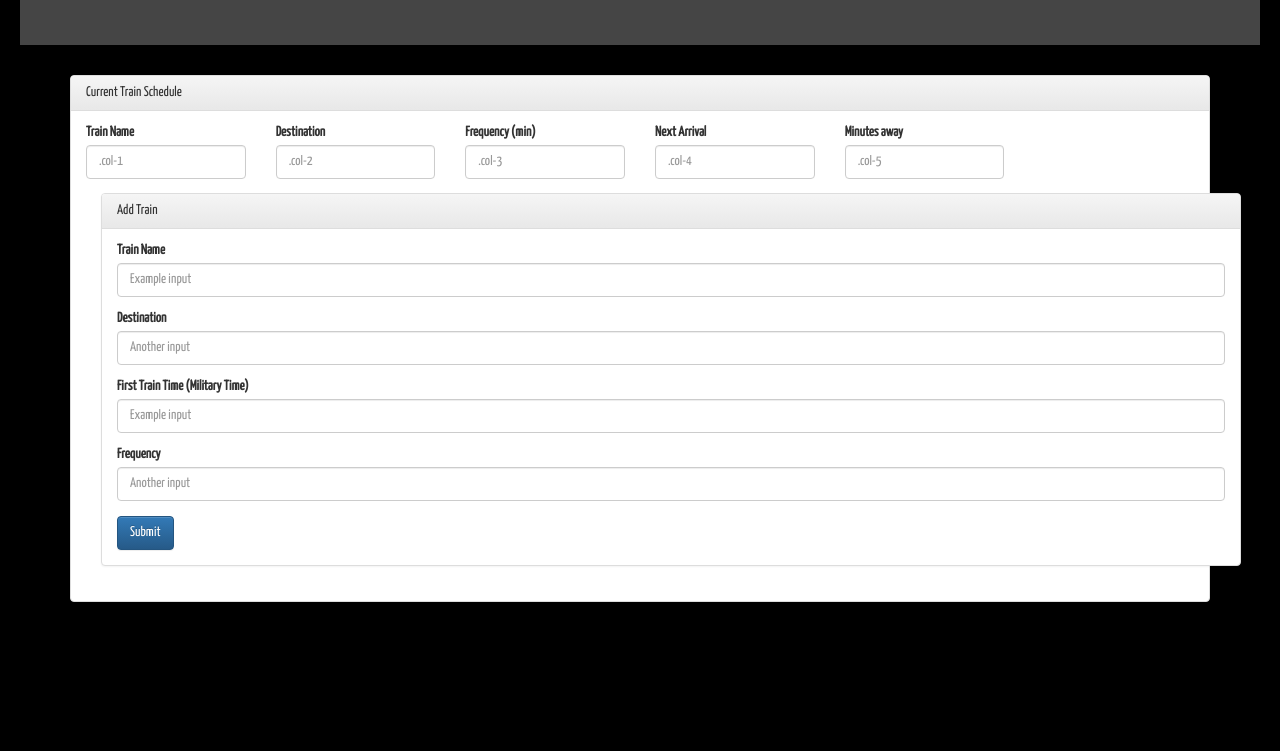
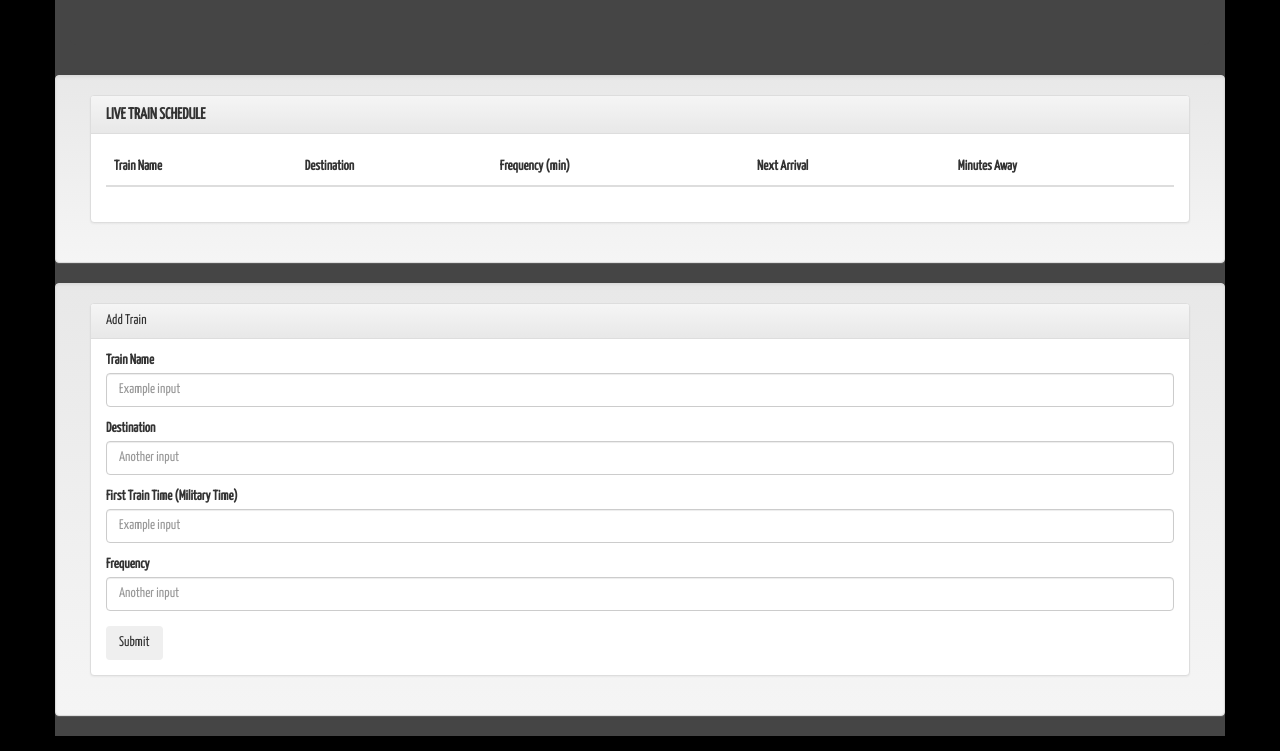
Before and after one commit to jasonjoachim/train_scheduler, a plain HTML site: page index.html in a window 1280 px wide. Shown: the part 215-966 px from the top of the page. Before the commit the page ends 857 px from the top, so only its background shows below. Drawn offline with nearby package versions, Linux system fonts and the light colour scheme.

Commit message:
layout formatting fixed

```diff
--- a/css/style.css
+++ b/css/style.css
@@ -12,7 +12,7 @@ body{
     background-color: #454545;
 
 }
-.panel-heading{
+.container{
 background-color: #454545;
 
 
--- a/index.html
+++ b/index.html
@@ -28,45 +28,53 @@
     <title>Document</title>
 </head>
 <body>
+    <div class="container">
+
     <div class="jumbotron jumbotron-fluid">
-        <div class="container">
+    <!-- <div class="container"> -->
             <h1 class="display-3"> <i class="fa fa-newspaper-o" aria-hidden="true"></i> Train Schedule</h1>
             <p class="lead">Riding the Rails</p>
+        <!-- </div> -->
+    </div>
+    <!-- <div class="container"> -->
+
+    <!-- This is the panel to contain the train schedule.  -->
+    <div class="row well">
+    <div class="col-xs-12">
+        <div class="panel panel-default param">
+        <div class="panel-heading">
+            <h3 class="panel-title"><strong>LIVE TRAIN SCHEDULE</strong></h3>
+        </div>
+        <div class="panel-body">
+            <table class="table table-hover" id="live-schedule">
+            <thead>
+                <tr>
+                <th>Train Name</th>
+                <th>Destination</th>
+                <th>Frequency (min)</th>
+                <th>Next Arrival</th>
+                <th>Minutes Away</th>
+                </tr>
+            </thead>
+            <tbody> <!-- I believe that the #live-schedule > tbody language in JS may be messing this up.-->
+            <!-- This table body is empty because we will
+            populate it from the javascript/firebase. -->
+            </tbody>
+            </table>
         </div>
         </div>
-    <div class="container">
+    </div>
+    </div>
 
-        <div class="panel panel-default param">
-            <div class="panel-heading">Current Train Schedule</div>
-        <div class="panel-body">
 
-            <div class="row">
-            <div class="col-xs-2" >
-                <label for="forminput1">Train Name</label>
-                <input type="text" class="form-control" placeholder=".col-1">
-            </div>
-            <div class="col-xs-2" >
-                <label for="forminput2">Destination</label>
-                <input type="text" class="form-control" placeholder=".col-2">
-            </div>
-            <div class="col-xs-2" >
-                <label for="forminput3">Frequency (min)</label>
-                <input type="text" class="form-control" placeholder=".col-3">
-            </div>
-            <div class="col-xs-2" >
-                <label for="forminput4">Next Arrival</label>
-                <input type="text" class="form-control" placeholder=".col-4">
-            </div>
-            <div class="col-xs-2" >
-                <label for="forminput5">Minutes away</label>
-                <input type="number" class="form-control" placeholder=".col-5">
-            </div>
-    </div><br>
-
-    <div class="container">
+    <!-- <div class="container"> -->
+    <div class="row well">
+    <div class="col-xs-12">
         <div class="panel panel-default param">
         <div class="panel-heading">Add Train</div>
         <div class="panel-body">
+            <!-- <div class="row"> -->
+
             <form>
                 <div class="form-group">
                     <label for="formGroupExampleInput">Train Name</label>
@@ -84,9 +92,11 @@
                     <label for="formGroupExampleInput2">Frequency</label>
                     <input type="text" class="form-control" id="frequency"placeholder="Another input">
                 </div>
-            <button type="submit" class="btn btn-primary" id="submit">Submit</button>
-
+                <button type="submit" class="btn" id="submit">Submit</button>
+            </div>
             </form>
+        </div>
+    </div>
     </div>
 
     <script type="text/javascript" src="train.js"></script>
```
Lines whose indentation alone changed are shown as unchanged.
